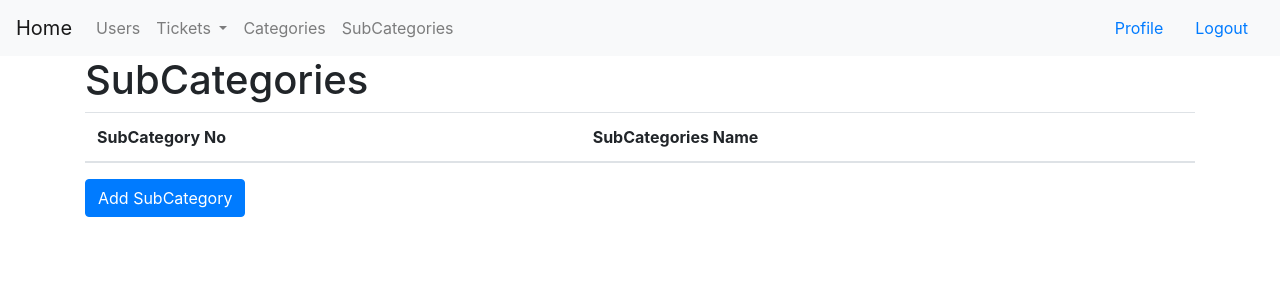
After one commit to VatsSanghvi/TickitGenerator, a Django app: page /subcategory_list/ in a window 1280 px wide. The commit adds this page. Shown: the top 300 px of the page. Run offline with Django 3.2, Linux system fonts and the light colour scheme; a user stored in the database is signed in; tables that the repository leaves empty hold one stand-in row (values such as "Sample post"); lists and menus that the app fills with data are empty; some libraries are stand-ins or nearby versions.

Commit message:
added subcategory

```diff
--- a/registration/models.py
+++ b/registration/models.py
@@ -61,7 +61,7 @@ class User(AbstractBaseUser, PermissionsMixin):
     is_staff        = models.BooleanField(_('Staff'), default=False)
     date_joined     = models.DateTimeField(_('Date Joined'), default=timezone.now)
     role = models.CharField(_("Role"), max_length=50,choices=role_choice,null=True,blank=True)
-    #Add Phone NUmber
+
 
 
     USERNAME_FIELD = 'email'
--- a/templates/base.html
+++ b/templates/base.html
@@ -30,6 +30,7 @@
             </div>
           </li>
           <li class="nav-item"><a class="nav-link" href="{% url 'category_list' %}">Categories</a></li>
+          <li class="nav-item"><a class="nav-link" href="{% url 'subcategory_list' %}">SubCategories</a></li>
         {% elif request.user.role == "Viewer" %}
           <li class="nav-item dropdown">
             <a class="nav-link dropdown-toggle" href="#" id="navbarDropdown" role="button" data-toggle="dropdown" aria-haspopup="true" aria-expanded="false">
--- /dev/null
+++ b/templates/vats/subcategory_list.html
@@ -0,0 +1,22 @@
+{% extends 'base.html' %}
+{% block css %}{% endblock css %}
+{% block body %}
+    <h1>SubCategories</h1>
+    <table class="table table-hover">
+        <thead>
+            <tr>
+                <th scope="col">SubCategory No</th>
+                <th scope="col">SubCategories Name</th>
+            </tr>
+        </thead>
+        <tbody>
+            {% for subcategory in subcategories %}
+                <tr>
+                    <td scope="row">{{ forloop.counter }}</td>
+                    <td scope="row">{{ subcategory.name }}</td>
+                </tr>
+            {% endfor %}
+        </tbody>
+    </table>
+    <a class="btn btn-primary" href="{% url 'subcategory_create' %}">Add SubCategory</a>
+{% endblock body %}
--- a/templates/vats/ticket_list.html
+++ b/templates/vats/ticket_list.html
@@ -23,7 +23,7 @@
                     <th scope="row">{{ forloop.counter }}</th>
                     <td>{{ ticket.start_date_time }}</td>
                     <td>{{ ticket.created_by.first_name }} {{ ticket.created_by.last_name }}</td>
-                    <td>{{ ticket.group }}</td>
+                    <td>{{ ticket.category }}</td>
                     <td>{{ ticket.title }}</td>
                     <td>{{ ticket.assigned_to }}</td>
                     <td>{{ ticket.priority }}</td>
--- a/tickit/settings.py
+++ b/tickit/settings.py
@@ -136,9 +136,10 @@ LOGOUT_REDIRECT_URL = 'login'
 
 AUTH_USER_MODEL = 'registration.User'
 
+
 EMAIL_BACKEND = 'django.core.mail.backends.smtp.EmailBackend'
 EMAIL_HOST = 'smtp.gmail.com'
 EMAIL_PORT = 587
 EMAIL_USE_TLS = True
-EMAIL_HOST_USER = 'shripalkothari1@gmail.com'
-EMAIL_HOST_PASSWORD = 'Sk11294_@_@'
+EMAIL_HOST_USER = 'vatstest7@gmail.com'
+EMAIL_HOST_PASSWORD = 'Eabu@496'
--- a/vats/urls.py
+++ b/vats/urls.py
@@ -13,6 +13,8 @@ urlpatterns = [
     path('ticket_detail/<int:id>', views.ticket_detail, name='ticket_detail'),
     path('category_create/', views.category_create, name='category_create'),
     path('category_list/', views.category_list, name='category_list'),
+    path('subcategory_create/', views.subcategory_create, name='subcategory_create'),
+    path('subcategory_list/', views.subcategory_list, name='subcategory_list'),
     path('ticket_completed/<int:id>', views.ticket_completed, name='ticket_completed'),
     path('ticket_cancelled/<int:id>', views.ticket_cancelled, name='ticket_cancelled'),
 
--- a/vats/views.py
+++ b/vats/views.py
@@ -1,7 +1,10 @@
 from django.shortcuts import redirect, render
-from .models import  Ticket,Category
-from .forms import TicketForm,CategoryForm, TicketUpdateForm
+from .models import  Ticket,Category,Subcategory
+from .forms import TicketForm,CategoryForm, TicketUpdateForm,SubcategoryForm
 from registration.models import User
+from django.conf import settings
+from django.core.mail import send_mail
+
 
 from registration.decorators import manager_required, viewer_required, admin_required, viewernotallowed
 from django.contrib import messages
@@ -28,9 +31,16 @@ def custom_create(request, custom_form, render_page, redirect_url):
 
 @viewer_required
 def ticket_create(request):
+    # send_mail(
+    #     'Your Ticket has been generated',#subject
+    #     ,#message
+    #     ,#from email
+    #     [user.email],#to email
+    # )
     return custom_create(
         request = request,
         custom_form = TicketForm,
+
         render_page = 'vats/ticket_create.html',
         redirect_url = 'ticket_list'
     )
@@ -140,7 +150,37 @@ def ticket_completed(request,id):
     return redirect('ticket_detail',id)
 
 def ticket_cancelled(request,id):
+
     ticket = Ticket.objects.get(id=id)
     ticket.status = "Cancelled"
     ticket.save()
     return redirect('ticket_detail',id)
+
+
+def custom_subcategory_create(request, custom_form, render_page, redirect_url):
+    context = {}
+    form = custom_form()
+
+    if request.method == "POST":
+        form = custom_form(request.POST)
+        if form.is_valid():
+            form.save()
+            messages.success(request, 'Your Category has been created successfully.')
+            return redirect(redirect_url)
+
+    context['form'] = form
+    return render(request, render_page, context)
+
+@admin_required
+def subcategory_create(request):
+    return custom_subcategory_create(
+        request = request,
+        custom_form = SubcategoryForm,
+        render_page = 'vats/subcategory_create.html',
+        redirect_url = 'subcategory_list'
+    )
+@admin_required
+def subcategory_list(request):
+    context = {}
+    context['categories'] = Subcategory.objects.all()
+    return render(request, 'vats/subcategory_list.html', context)
```
Also changed, not shown: templates/vats/subcategory_create.html (added, +10 -0 lines), vats/forms.py (+9 -3 lines), vats/models.py (+18 -1 lines).
